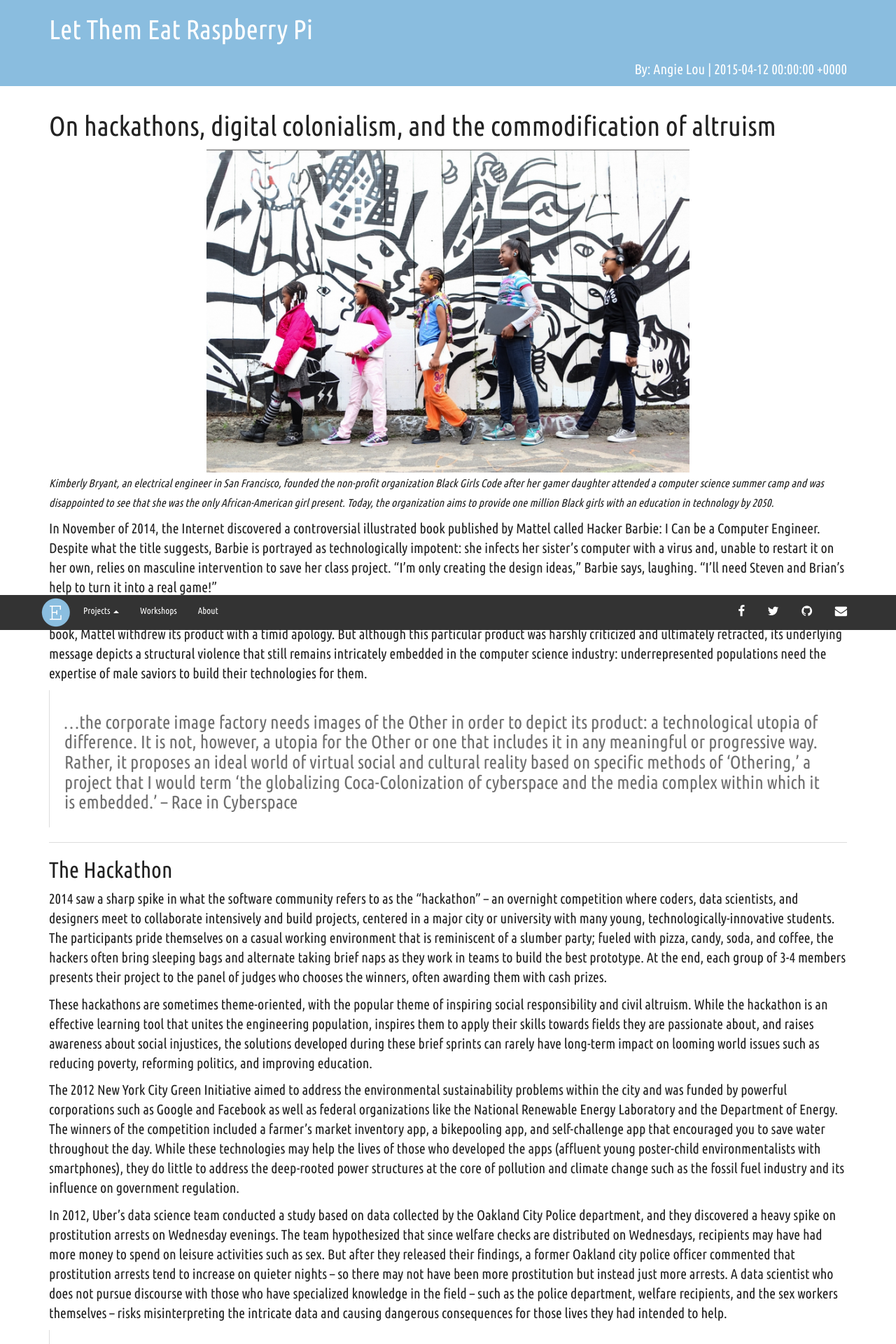
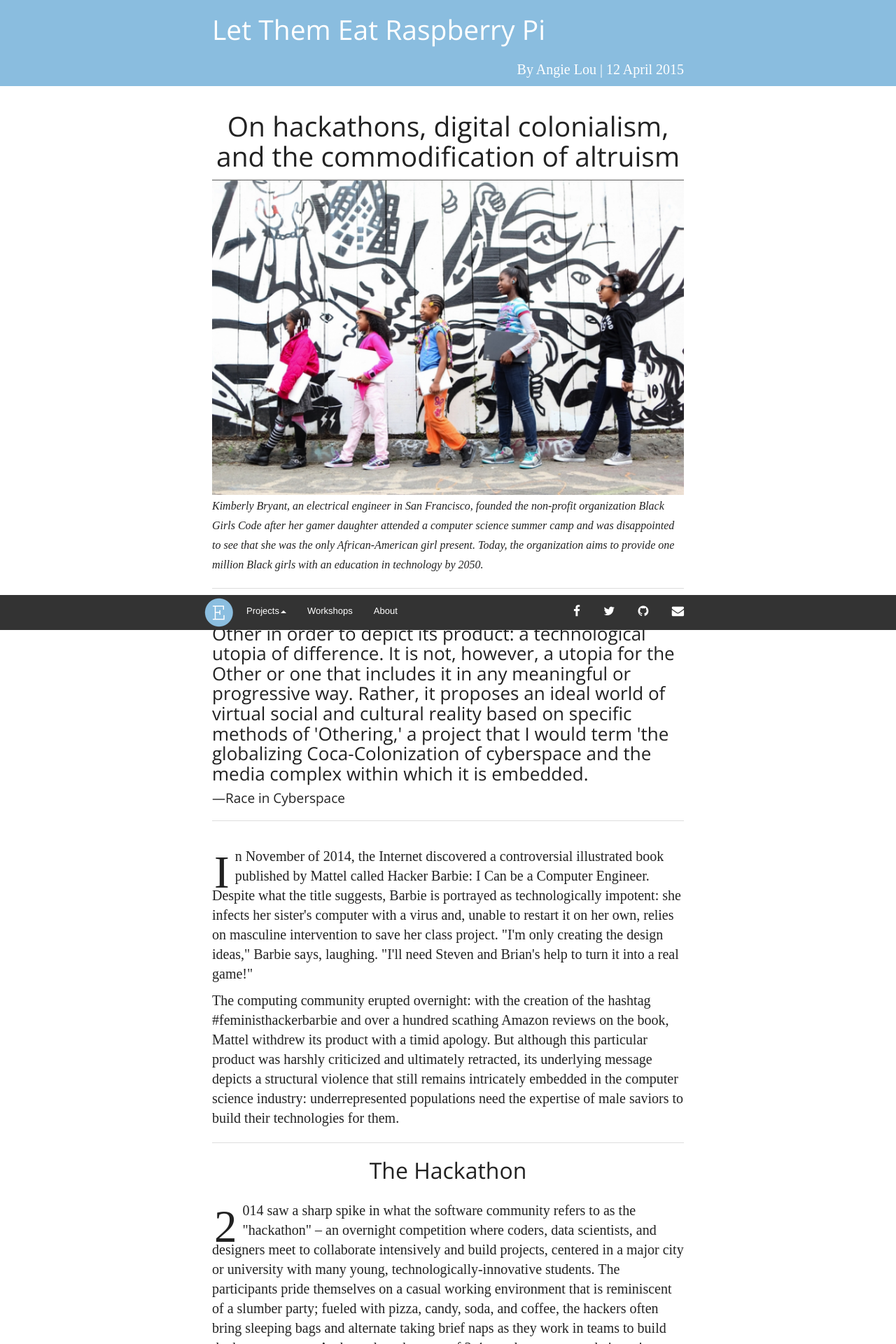
Before and after one commit to tuftsenigma/tuftsenigma.github.io, a Jekyll site: the page built from _posts/2015-04-12-let-them-eat-raspberry-pi.md, in a window 1280 px wide. Shown: the top 1920 px of the page at 70% size. Built offline with Jekyll 4.4.1, drawn with Linux system fonts in a browser that asks for light colours; nearby versions of some CDN libraries; some of the changed text lies outside the part shown.

Commit message:
individual posts redesign

```diff
--- /dev/null
+++ b/_includes/blockquote.html
@@ -0,0 +1,5 @@
+<body>
+<hr>
+<div class="h3">{{ include.quote }}</div>
+<div class="h4">—{{ include.author }}</div>
+<hr></body>
--- a/_includes/navbar.html
+++ b/_includes/navbar.html
@@ -14,7 +14,7 @@
     <div id="navbar" class="collapse navbar-collapse">
       <ul class="nav navbar-nav navbar-left">
         <li class="dropdown">
-          <a href="#" class="dropdown-toggle" data-toggle="dropdown" role="button" aria-haspopup="true" aria-expanded="false">Projects <span class="caret"></span></a>
+          <a href="#" class="dropdown-toggle" data-toggle="dropdown" role="button" aria-haspopup="true" aria-expanded="false">Projects<span class="caret"></span></a>
           <ul class="dropdown-menu">
             <li><a href="/projects">Latest</a></li>
             <li><a href="http://tuftstrends.org" target="_blank">Tufts Trends</a></li>
--- a/_includes/post_title.html
+++ b/_includes/post_title.html
@@ -4,13 +4,13 @@
       <h1>{{ page.title }}</h1>
       <p style="text-align: right">
         {% if page.authors.size > 0 %}
-          By:
+          By
           {% for author in page.authors %}
             {{ author }}{% unless forloop.last %},{% endunless %}
           {% endfor %}
           |
         {% endif %}
-        {{ page.date }}
+        {{ page.date | date: "%-d %B %Y" }}
       </p>
     </div>
   </header>
--- a/_posts/2015-04-12-let-them-eat-raspberry-pi.md
+++ b/_posts/2015-04-12-let-them-eat-raspberry-pi.md
@@ -10,17 +10,24 @@ categories: [archive]
 ![Black Girls Code]({{ site.url }}/assets/black_girls_code.png){: .center-image }
 *Kimberly Bryant, an electrical engineer in San Francisco, founded the non-profit organization Black Girls Code after her gamer daughter attended a computer science summer camp and was disappointed to see that she was the only African-American girl present. Today, the organization aims to provide one million Black girls with an education in technology by 2050.*
 
+{% include blockquote.html
+quote="...the corporate image factory needs images of the Other in order to depict its product: a technological utopia of difference. It is not, however, a utopia for the Other or one that includes it in any meaningful or progressive way. Rather, it proposes an ideal world of virtual social and cultural reality based on specific methods of 'Othering,' a project that I would term 'the globalizing Coca-Colonization of cyberspace and the media complex within which it is embedded."
+author="Race in Cyberspace"
+%}
+
+<div class="post-section-p1">
 In November of 2014, the Internet discovered a controversial illustrated book published by Mattel called Hacker Barbie: I Can be a Computer Engineer. Despite what the title suggests, Barbie is portrayed as technologically impotent: she infects her sister's computer with a virus and, unable to restart it on her own, relies on masculine intervention to save her class project. "I'm only creating the design ideas," Barbie says, laughing. "I'll need Steven and Brian's help to turn it into a real game!"
+</div>
 
 The computing community erupted overnight: with the creation of the hashtag #feministhackerbarbie and over a hundred scathing Amazon reviews on the book, Mattel withdrew its product with a timid apology. But although this particular product was harshly criticized and ultimately retracted, its underlying message depicts a structural violence that still remains intricately embedded in the computer science industry: underrepresented populations need the expertise of male saviors to build their technologies for them.
 
-> ### …the corporate image factory needs images of the Other in order to depict its product: a technological utopia of difference. It is not, however, a utopia for the Other or one that includes it in any meaningful or progressive way. Rather, it proposes an ideal world of virtual social and cultural reality based on specific methods of 'Othering,' a project that I would term 'the globalizing Coca-Colonization of cyberspace and the media complex within which it is embedded.' – Race in Cyberspace
-
 ---
 
-## The Hackathon
+## <center> The Hackathon </center>
 
+<div class="post-section-p1">
 2014 saw a sharp spike in what the software community refers to as the "hackathon" – an overnight competition where coders, data scientists, and designers meet to collaborate intensively and build projects, centered in a major city or university with many young, technologically-innovative students. The participants pride themselves on a casual working environment that is reminiscent of a slumber party; fueled with pizza, candy, soda, and coffee, the hackers often bring sleeping bags and alternate taking brief naps as they work in teams to build the best prototype. At the end, each group of 3-4 members presents their project to the panel of judges who chooses the winners, often awarding them with cash prizes.
+</div>
 
 These hackathons are sometimes theme-oriented, with the popular theme of inspiring social responsibility and civil altruism. While the hackathon is an effective learning tool that unites the engineering population, inspires them to apply their skills towards fields they are passionate about, and raises awareness about social injustices, the solutions developed during these brief sprints can rarely have long-term impact on looming world issues such as reducing poverty, reforming politics, and improving education.
 
@@ -28,15 +35,20 @@ The 2012 New York City Green Initiative aimed to address the environmental susta
 
 In 2012, Uber's data science team conducted a study based on data collected by the Oakland City Police department, and they discovered a heavy spike on prostitution arrests on Wednesday evenings. The team hypothesized that since welfare checks are distributed on Wednesdays, recipients may have had more money to spend on leisure activities such as sex. But after they released their findings, a former Oakland city police officer commented that prostitution arrests tend to increase on quieter nights – so there may not have been more prostitution but instead just more arrests. A data scientist who does not pursue discourse with those who have specialized knowledge in the field – such as the police department, welfare recipients, and the sex workers themselves – risks misinterpreting the intricate data and causing dangerous consequences for those lives they had intended to help.
 
-> ### [These technologies] are made with the intention of helping them, but this them becomes an evacuated, tokenized minority that we've labelled as needing help. When one culture misunderstands another, a sense of blindness is created that leads to the other culture's resistance. – Tufts Senior Rafael Fonseca
+{% include blockquote.html
+quote="[These technologies] are made with the intention of helping them, but this them becomes an evacuated, tokenized minority that we've labelled as needing help. When one culture misunderstands another, a sense of blindness is created that leads to the other culture's resistance."
+author="Tufts Senior Rafael Fonseca"
+%}
 
 While the goal of the hackathon is not to generate complete solutions to these complex global issues, the culture of the global aid hackathon remains misaligned with the intricate analysis and attention that these problems deserve. An environment that encourages prototypes to be designed overnight, is disconnected from the communities these technologies are constructed for, and awards the winners with prizes for their accomplishments cultivates a dangerous culture of saviorism within the tech world.
 
 ---
 
-## Digital Colonialism
+## <center> Digital Colonialism </center>
 
+<div class="post-section-p1">
 Deconstructing the culture of the social change-oriented hackathon unveils many power structures that are also visible in America's dark history of imperialism and colonialism. The key players include large tech corporations that have the financial resources to support these large-scale events, non-profit organizations that have collected powerhouses of data but are not necessarily trained in the technical skills to analyze it, and bright-eyed, affluent techies who are eager to learn new skills and teach their peers – all under a humanitarian emblem of social justice.
+</div>
 
 The harsh stereotype of the computer science brogrammer – a hyper-masculine, competitive, often white cis male at the forefront of innovative technology – has been overwhelmingly meme-ified in television shows like Silicon Valley but stands as a relevant symbol in the software industry today. It is a stark divergence from the geeky hacker stereotype that existed only a few years ago: socially awkward, introverted, video-game addicted, with only virtual girlfriends. Recent hackathon slogans such as "Want to bro down and crush some code?" and "Need another beer? Let one of our friendly (female) event staff get that for you" show whom start-up culture aims to market themselves to.
 According to a 2015 study conducted by the United States Department of Labor, only 19.8 percent of the computer engineering workforce identifies as female, 5.3 percent as black, and 5.2 percent as Hispanic. These gender and racial disparities contribute to a homogenous, self-affirming audience that laughed and applauded when two young hackers pitched an app called "Titstare" at the 2013 Techcrunch Disrupt Conference in Silicon Valley. Although the app itself was a joke, these microaggressions contiue to cultivate an instutitionalized misogyny and covert racism towards already marginalized populations within the industry.
@@ -47,27 +59,41 @@ At the 2015 International Development Hackathon at Tufts the American semiconduc
 
 A mass exportation of Qualcomm's Raspberry Pi computer symbolizes a Western technology that perpetuates a century-old savior complex, does not self-examine the power structures that stunted the nation's growth, and alienates the Kenyan student from a discourse that is meant to be in their aid. If we do not invite these marginalized communities to be a part of the solution, then we internalize a mentality that we know what's best for them, the exocitized and far-removed Other eternally in need of our angelic service.
 
-> ### Not only is [the hackathon for social justice] in danger of producing solutions that are irrelevant, but its effects are similar to those of going on a voluntourism trip abroad. It perpetuates the idea that change happens when white people from over here go and help people of color over there, thus intercepting opportunities for these communities to create solutions for themselves. – Tufts Junior Hannah Freedman
+{% include blockquote.html
+quote="Not only is [the hackathon for social justice] in danger of producing solutions that are irrelevant, but its effects are similar to those of going on a voluntourism trip abroad. It perpetuates the idea that change happens when white people from over here go and help people of color over there, thus intercepting opportunities for these communities to create solutions for themselves."
+author="Tufts Junior Hannah Freedman"
+%}
 
 The make-up of a hackathon team often includes a graphic designer or visualizations-based engineer, a software developer, and a business-oriented person who is responsible for pitching their hack to the board of judges. The judges of the hackathon are also not the oppressed communities for whom these solutions are designed for; instead, they are leaders from sponsoring corporations and professors that specialize in technical disciplines. Oftentimes the prototypes developed at these brief sprints are not implemented into fully-functional programs, so the marginalized population never sees or hears of the hundreds of apps that were developed for their relief. Like the #KONY2012 movement, the true beneficiaries of the hackathon for international good thus become the corporations that use the event to recruit young engineers and spread awareness for their company, and the hackers that receive a commodified sense of virtue for all of their selfless generosity.
 
 ---
 
-## Technology & Its Future in Social Justice
+## <center>Technology & Its Future in Social Justice </center>
 
+<div class="post-section-p1">
 If we want to ensure long-lasting change for global communities affected by structural violence, then we should look to technology as a tool – not as a form of divine intervention. Instead of criticizing companies for profiteering off our empathy, we can instead examine the structures within ourselves to protect our kindness from being capitalized. One of the projects for JP Morgan's Technology for Social Good program was to rebuild the website for The Martin Luther King Jr. Center for Nonviolent Social Change. While this is a worthwhile and meaningful task in itself, it is hypocritical for JP Morgan to do this and also invest millions of dollars each year in the private prison industry which perpetuates a military-industrial complex that primarily incarcerates Black men. It is therefore our responsibility to hold these corporations to the standards they've set for themselves and test their images for truth and consistency.
+</div>
 
 We must also desegregate the current software industry and institutions that teach computer science education. A Harvard study conducted in 2008 showed that 50 percent of women who leave work in their STEM fields leave due to hostile work environments. Simply recruiting more token minorities does not solve the issue; if the frat-boy culture of the tech world is not eradicated then it will not become a safe space for underrepresented populations. Computer science departments at universities can cultivate this by offering more interdisciplinary electives that cater to a diverse set of interests – such as digital journalism, visualizing social change, or ethics of technology.
 
-> ### I think the most important component of our future's agenda is democratizing education. We should provide tools for others to do for themselves, in a more sustainable and autonomous way. Open source and open data are great ways to move forward, to cross borders and bring about transparency and accountability. – Tufts Senior Jaime Sanchez
+{% include blockquote.html
+quote="I think the most important component of our future's agenda is democratizing education. We should provide tools for others to do for themselves, in a more sustainable and autonomous way. Open source and open data are great ways to move forward, to cross borders and bring about transparency and accountability."
+author="Tufts Senior Jaime Sanchez"
+%}
 
 Companies that have access to vast amounts of data can collaborate with field specialists and members of these marginalized communities to build long-term projects, and they can also give these groups tools and resources to continue fostering their own growth. Kimberly Bryant, an electrical engineer in San Francisco, founded the non-profit organization Black Girls Code after her gamer daughter attended a computer science summer camp and was disappointed to see that she was the only African-American girl present. Today, the organization aims to provide one million Black girls with an education in technology by 2050. With 75 percent of its current students on scholarship, the organization received a $50 thousand grant from Microsoft AzureDev in 2014.
 
-> ### It has become profitable [for tech companies] to be seen as a force for humanitarian good, and on one hand that's very uncomfortable, but on the other we should bring technology into the conversation about social development as long as we remain critical about the limitations of the tools we have. – Tufts Sophomore Nitesh Gupta
+{% include blockquote.html
+quote="It has become profitable [for tech companies] to be seen as a force for humanitarian good, and on one hand that's very uncomfortable, but on the other we should bring technology into the conversation about social development as long as we remain critical about the limitations of the tools we have."
+author="Tufts Sophomore Nitesh Gupta"
+%}
 
 While the environment of the social aid hackathon is an effective way to unite engineers under a common cause, we should remain humble about the solutions we are able to produce. If the Internet Users' Glossary defines the hacker as "a person who delights in having an intimate understanding of the internal workings of a computer system," then we can extend the definition for a hacker for social change as someone who also looks for an intimate understanding of the other systems at play.
 
-> ### By recognizing our talents as well as limitations, we're able to take a serious look at tough problems with just enough idealism to make an effort, but not too much to blind us into thinking that it's the final answer. – Tufts Senior James Downer
+{% include blockquote.html
+quote="By recognizing our talents as well as limitations, we're able to take a serious look at tough problems with just enough idealism to make an effort, but not too much to blind us into thinking that it's the final answer."
+author="Tufts Senior James Downer"
+%}
 
 If we avoid being myopic and have a sense of humility for what our solutions can accomplish, then we can also honor forms of resistance against our methodologies. As said by the rapper K-Rino, "No disrespect to y'all's worldly universities, but they ain't qualified to service these ghetto emergencies."
 
--- a/design/css/style.css
+++ b/design/css/style.css
@@ -15,8 +15,21 @@ footer {
 }
 
 /* change font to Ubuntu Condensed */
-body, h1, h2, h3, h4, h5, h6, .h1, .h2, .h3, .h4, .h5, .h6, .tooltip, .popover {
-    font-family: 'Ubuntu Condensed', sans-serif;
+h1, h2, h3, h4, h5, h6, .h1, .h2, .h3, .h4, .h5, .h6, .tooltip, .popover {
+}
+
+h3 {
+    text-align: justify;
+    margin: 0 auto;
+    width: 30em;
+}
+
+h1 {
+    text-align: center;
+}
+
+body {
+    font-family: 'Adobe Caslon Pro';
 }
 
 /* bootstrap page-header additions */
@@ -32,6 +45,7 @@ body, h1, h2, h3, h4, h5, h6, .h1, .h2, .h3, .h4, .h5, .h6, .tooltip, .popover {
 
 .nav>li>a {
     display: inline-block;
+    font-family: 'Helvetica';
 }
 
 /* page w/ title and subtitle */
@@ -65,10 +79,41 @@ img + em {
 .center-image {
     margin: 0 auto;
     display: block;
-    max-width: 100%;
+    width: 100%;
+    height: auto;
 }
 
 .post-container {
     padding-top: 15px;
     padding-bottom: 15px;
 }
+
+.container {
+    max-width: 55%;
+}
+
+.dropdown-toggle {
+    font-family: 'Helvetica';
+}
+
+.dropdown-menu {
+    font-family: 'Helvetica';
+}
+
+blockquote {
+    font-family: 'Adobe Caslon Pro';
+}
+
+.post-section-p1:first-letter {
+    float: left;
+    font-size: 65px;
+    line-height: 35px;
+    padding-top: 20px;
+    padding-left: 3px;
+    padding-right: 8px;
+}
+
+.post-section-p1 {
+    padding-top: 15px;
+    margin-bottom: 10.5px;
+}
```
